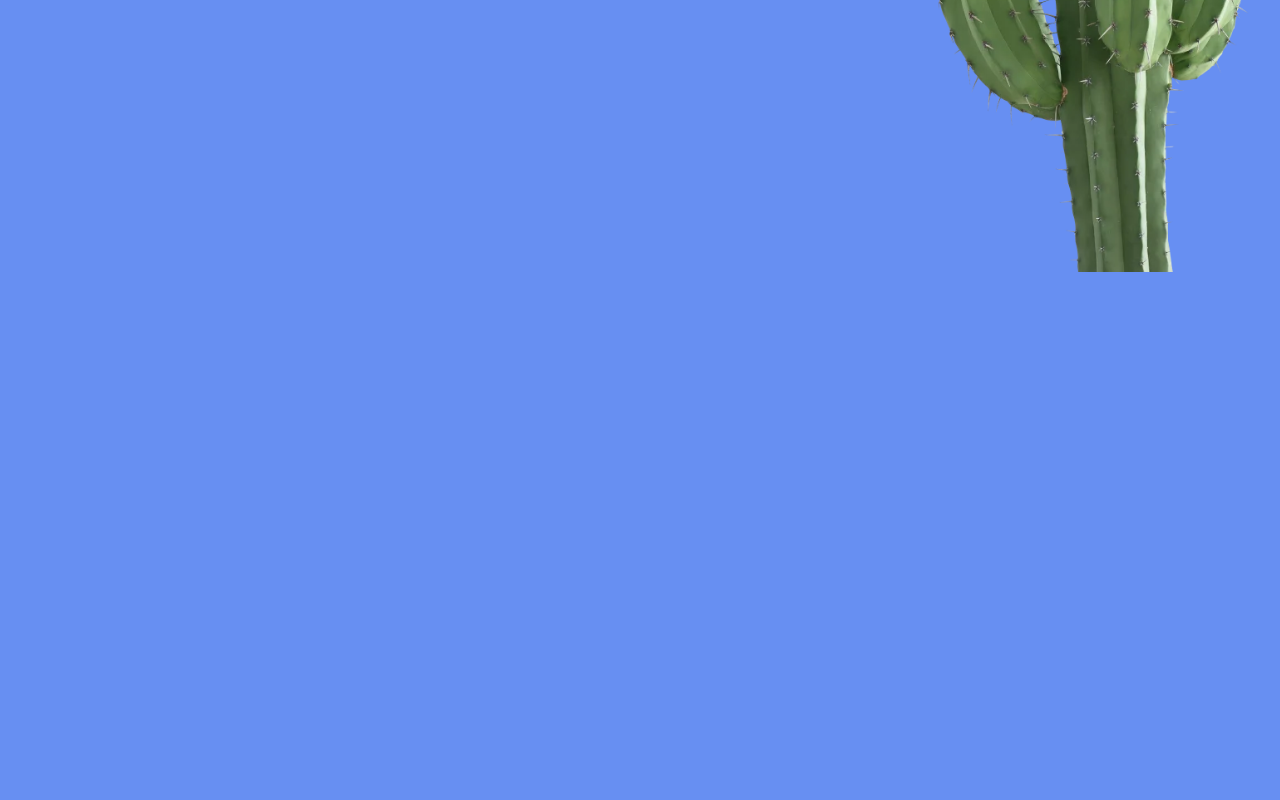
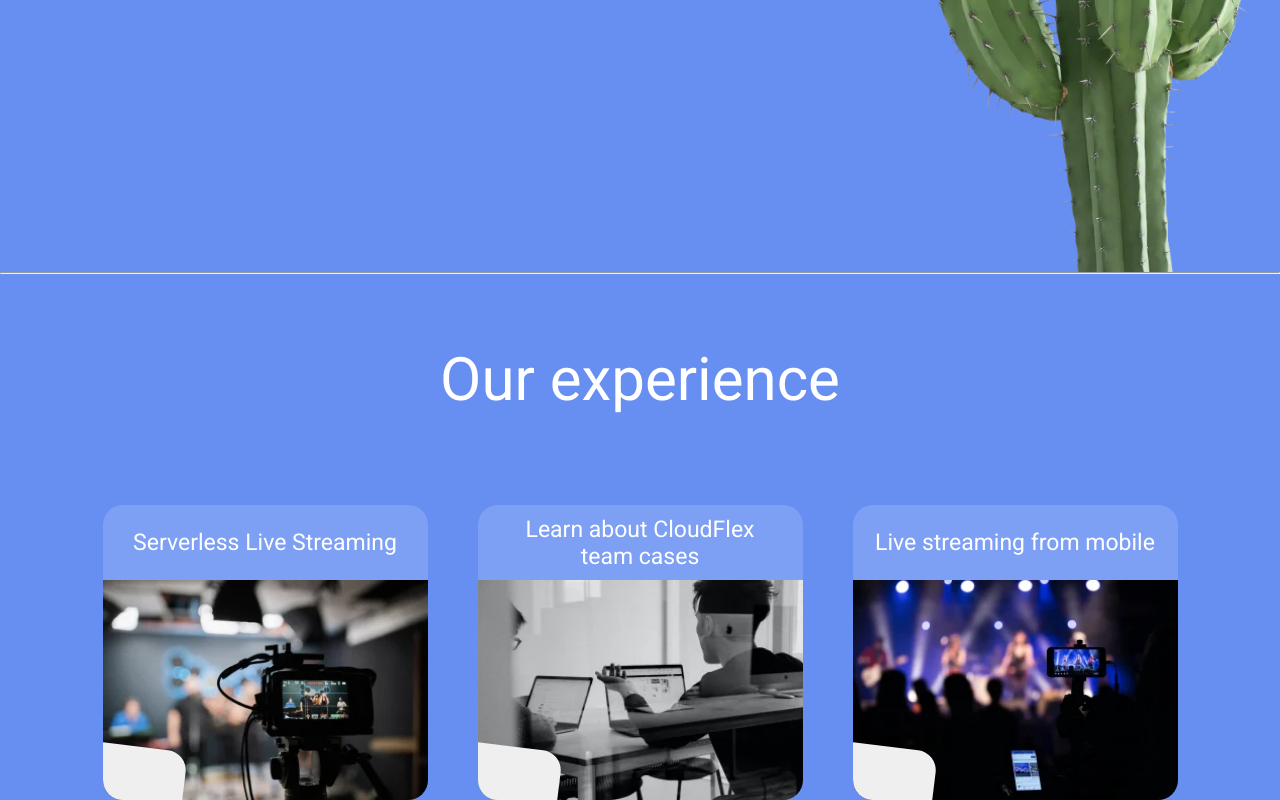
Before and after one commit to PashaSweg/live_streaming, a website: page index.html in a window 1280 px wide. Shown: the part 3160-3960 px from the top of the page. Before the commit the page ends 3432 px from the top, so only its background shows below. Drawn offline with nearby package versions, Linux system fonts and the light colour scheme; files that its build step writes are made by us from their sources.

Commit message:
experiense section

```diff
--- a/index.html
+++ b/index.html
@@ -166,6 +166,52 @@
                         </div>
                     </div>
                 </section>
+                <hr>
+
+                <section class="experience-section">
+                    <div class="container">
+                        <div class="experience">
+                            <h3 class="experience__title">Our experience</h3>
+
+                            <div class="experience__card-wrapper">
+                                <figure class="card-img">
+                                    <h4 class="card-img__titel">Serverless Live Streaming</h4>
+                                    <img src="./assets/webp/image 11.webp" alt="camera img" class="card-img__img">
+
+                                    <button class="card-img__btn">
+                                        <svg class="card-img__btn-arrow" aria-label="icon arrow">
+                                            <use href="./assets/sprites.svg#arrow-icon"></use>
+                                        </svg>
+                                    </button>
+                                </figure>
+
+                                <figure class="card-img">
+                                    <h4 class="card-img__titel">Learn about CloudFlex <br> team cases</h4>
+                                    <img src="./assets/webp/image 12.webp" alt="CloudFlex img" class="card-img__img">
+
+                                    <button class="card-img__btn">
+                                        <svg class="card-img__btn-arrow" aria-label="icon arrow">
+                                            <use href="./assets/sprites.svg#arrow-icon"></use>
+                                        </svg>
+                                    </button>
+                                </figure>
+
+                                <figure class="card-img">
+                                    <h4 class="card-img__titel">Live streaming from mobile</h4>
+                                    <img src="./assets/webp/image 13.webp" alt="concert img" class="card-img__img">
+
+                                    <button class="card-img__btn">
+                                        <svg class="card-img__btn-arrow" aria-label="icon arrow">
+                                            <use href="./assets/sprites.svg#arrow-icon"></use>
+                                        </svg>
+                                    </button>
+                                </figure>
+
+
+                            </div>
+                        </div>
+                    </div>
+                </section>
             </main>
 
         </div>
--- a/styles/_basic.scss
+++ b/styles/_basic.scss
@@ -10,6 +10,9 @@ body{
 h1,h2,h3,h4,h5,h6,ul,p,button{
     margin: 0;
     padding: 0;
+}
+hr {
+    margin: 0;
 }
 
 figure{
--- a/styles/_card.scss
+++ b/styles/_card.scss
@@ -35,7 +35,7 @@
         cursor: pointer;
         // background-color: v.$color_darkblue;
         background-color: color.adjust(v.$color_black, $alpha: -0.9);
-        box-shadow: 0px 4px 20px 0px rgba(0, 0, 0, 0.1);
+        box-shadow: 0px 4px 20px 0px rgba(0, 0, 0, 0.3);
 
         .card__icon{
             fill: v.$color_white;
@@ -60,3 +60,59 @@
     }
 
 }
+
+.card-img{
+    width: 325px;
+    height: 295px;
+    position: relative;
+    background-color: color.adjust(v.$color_white, $alpha: -0.85);
+    border-radius: 20px;
+    overflow: hidden;
+    @include m.d-flex(space-between, center, nowrap, column, 0, 0);
+
+
+
+
+    &__titel{
+        @include m.font(23px, 400, v.$color_white);
+        text-align: center;
+        @include m.d-flex(center, center, nowrap, column, 0, 0);
+        flex-grow: 1;
+    }
+
+    &__img{
+    width: 100%;
+    height: 220px;
+    }
+
+    &__btn{
+    position: absolute;
+    width: 120px;
+    height: 90px;
+    bottom: -35px;
+    left: -40px;
+    border: none;
+    border-radius: 20px;
+    rotate: z 7deg;
+
+        &-arrow{
+        translate: 70px 5px;
+        rotate: z -7deg;
+        color: v.$color_black;
+        }
+
+        &:hover{
+            cursor: pointer;
+            rotate: z 7deg;
+            scale: 1.3;
+        }
+
+
+    }
+
+    &:hover{
+        cursor: pointer;
+        background-color: color.adjust(v.$color_black, $alpha: -0.9);
+        box-shadow: 0px 4px 20px 0px rgba(0, 0, 0, 0.3);
+    }
+}
--- /dev/null
+++ b/styles/_experience.scss
@@ -0,0 +1,28 @@
+@use 'variables' as v;
+@use 'mixins' as m;
+@use 'sass:color';
+
+.experience{
+
+    width: 100%;
+    padding: 70px 0 0 0;
+    @include m.d-flex(center, center, wrap, column, 0, 90px);
+
+    &__title{
+    @include m.font(60px, 400, v.$color_white);
+    }
+
+    &__card-wrapper{
+        @include m.d-flex(space-around, start, wrap, row, 50px, 50px);
+
+    }
+
+    @media (max-width:v.$media-sm) {
+        padding: 30px 0 0 0;
+        @include m.d-flex(center, center, wrap, column, 0, 50px);
+
+        &__title{
+            @include m.font(35px, 400, v.$color_white);
+            }
+    }
+}
--- a/styles/_importer.scss
+++ b/styles/_importer.scss
@@ -5,3 +5,4 @@
 @forward 'hero';
 @forward 'work';
 @forward 'about';
+@forward 'experience';
```
Also changed, not shown: assets/sprites.svg.
